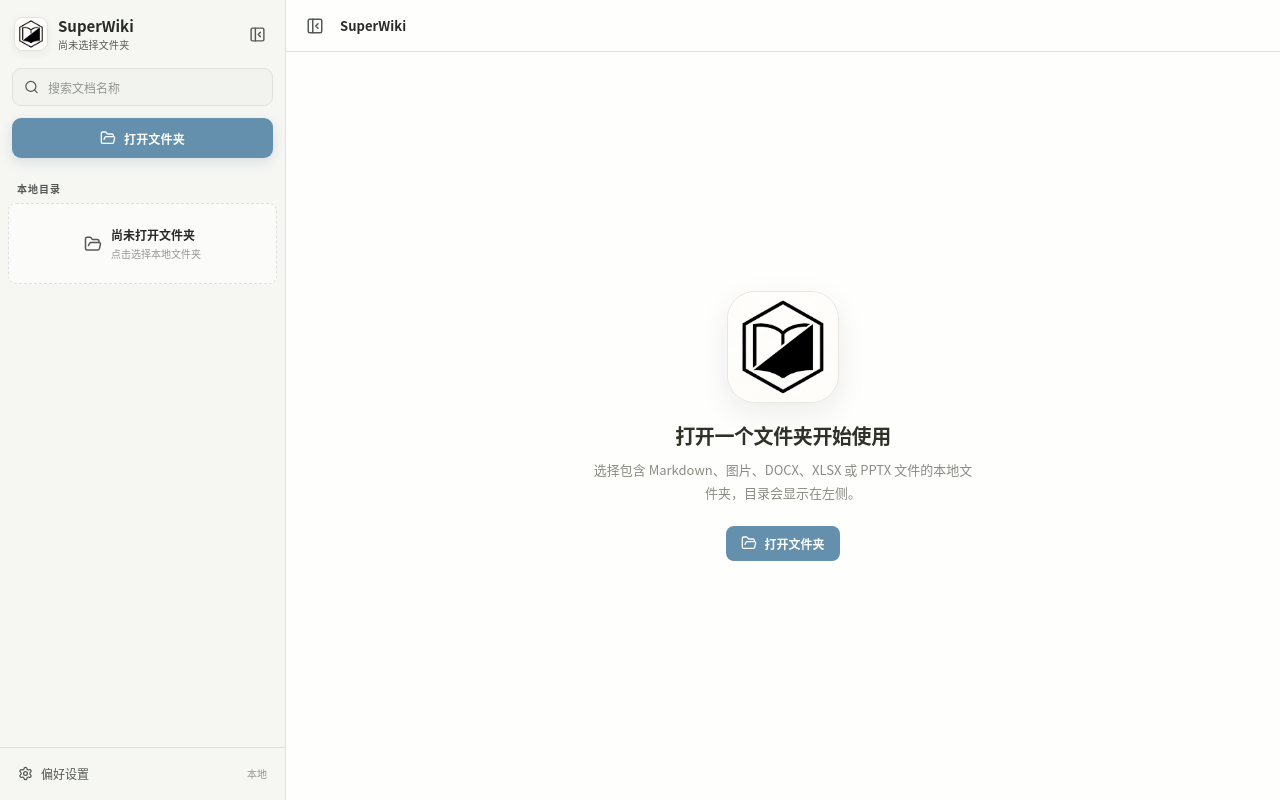
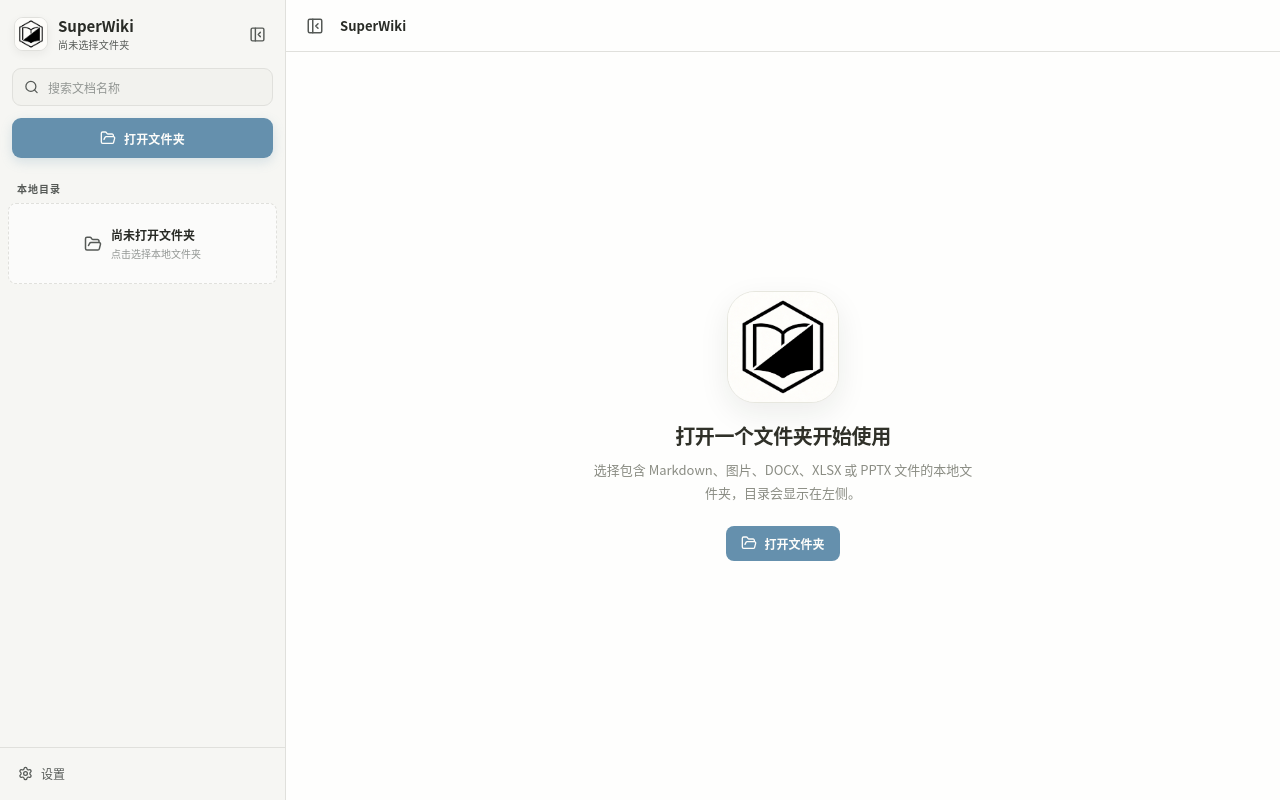
Before and after one commit to sinceHYJ/superwiki, a React (Vite) app: page / in a window 1280 px wide. Built offline with nearby package versions, Linux system fonts and the light colour scheme.

Commit message:
style: 设置按钮文案改为设置并移除本地标签

```diff
--- a/src/App.tsx
+++ b/src/App.tsx
@@ -1082,8 +1082,7 @@ function App() {
             aria-label="打开设置"
           >
             <Settings size={15} />
-            <span>偏好设置</span>
-            <small>本地</small>
+            <span>设置</span>
           </button>
         </div>
       </aside>
```
